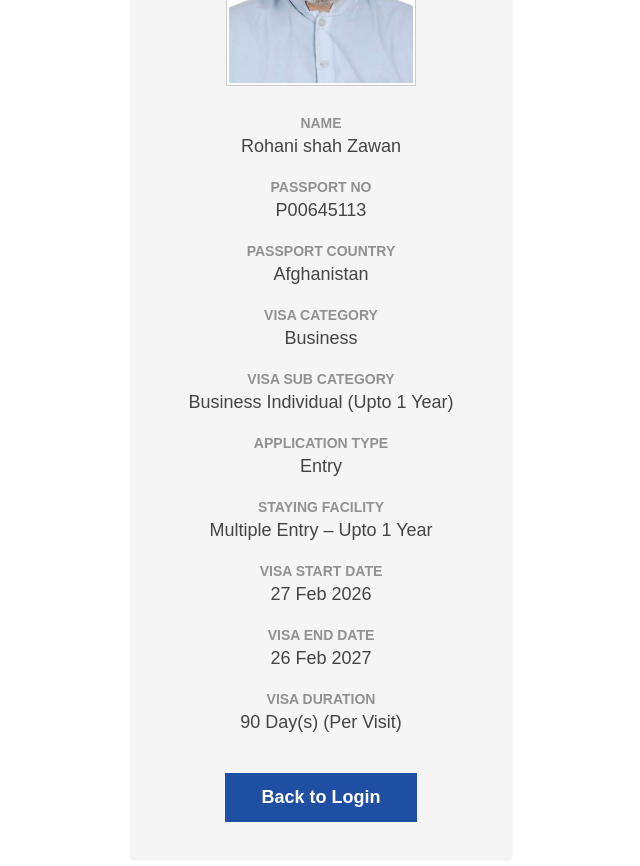
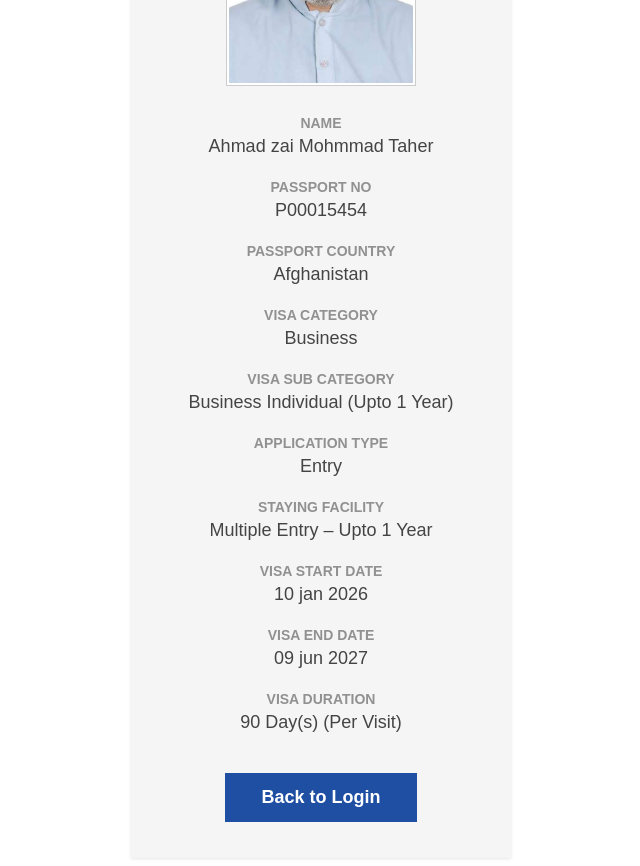
Before and after one commit to nadragovpkvisa/https-visa.nadra.gov.pk-visa.nadra.gov.pk., a plain HTML site: page index.html in a window 1280 px wide. Shown: the part 460-1326 px from the top of the page, without its empty margins (319-959 px from the left). Drawn offline with Linux system fonts and the light colour scheme.

Commit message:
index.html

```diff
--- a/index.html
+++ b/index.html
@@ -138,10 +138,10 @@ body{
       <div class="photo"><img src="photo.jpg" alt="Applicant"></div>
 
       <div class="label">NAME</div>
-      <div class="value">Rohani shah Zawan</div>
+      <div class="value">Ahmad zai Mohmmad Taher</div>
 
       <div class="label">Passport No</div>
-      <div class="value">P00645113</div>
+      <div class="value">P00015454</div>
 
       <div class="label">Passport Country</div>
       <div class="value">Afghanistan</div>
@@ -159,10 +159,10 @@ body{
       <div class="value">Multiple Entry – Upto 1 Year</div>
 
       <div class="label">Visa Start Date</div>
-      <div class="value">27 Feb 2026</div>
+      <div class="value">10 jan 2026</div>
 
       <div class="label">Visa End Date</div>
-      <div class="value">26 Feb 2027</div>
+      <div class="value">09 jun 2027</div>
 
       <div class="label">Visa Duration</div>
       <div class="value">90 Day(s) (Per Visit)</div>
```
